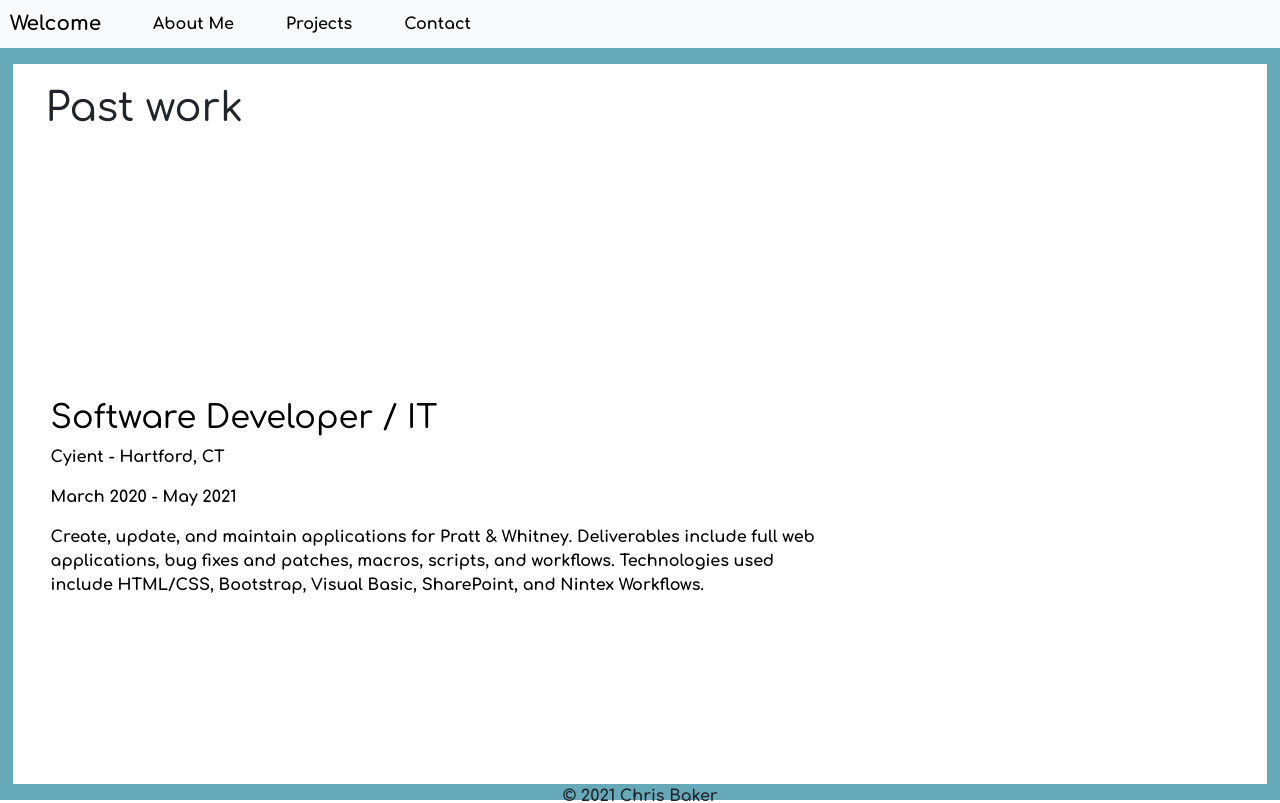
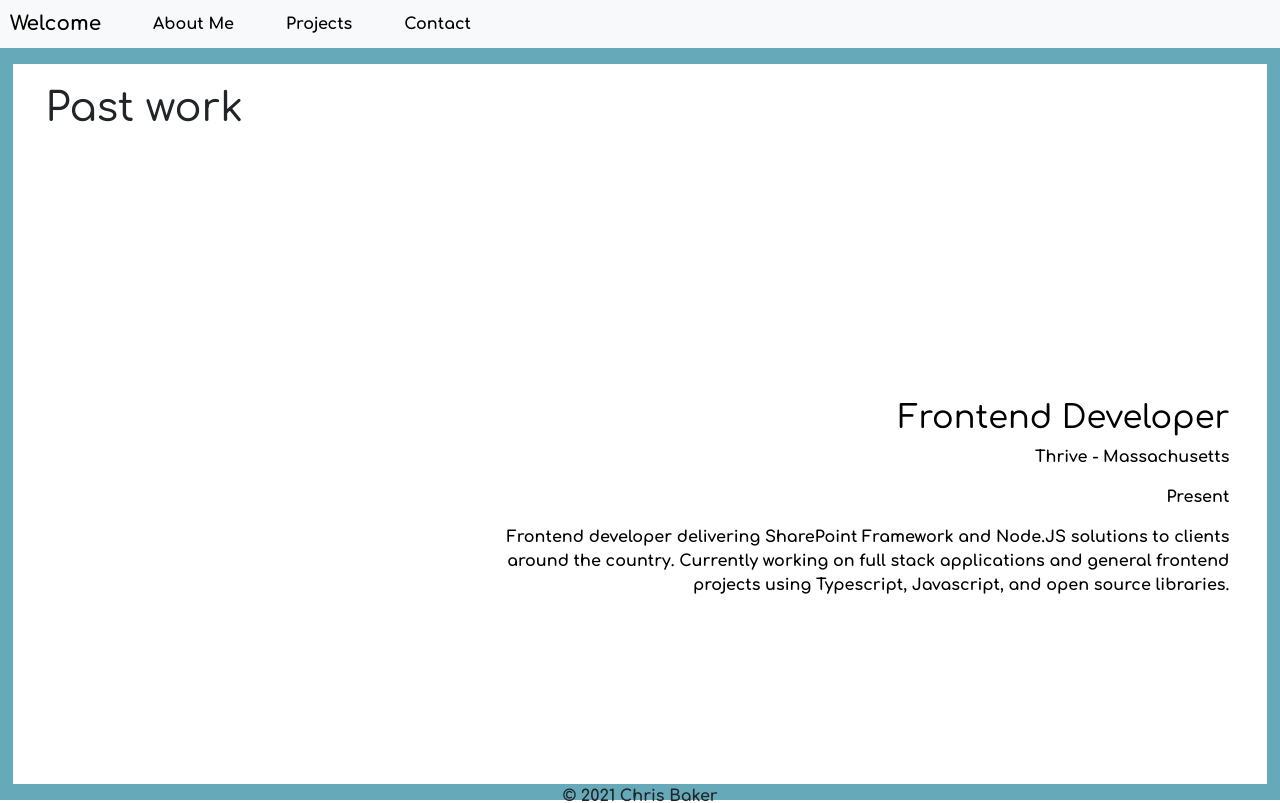
Before and after one commit to chrisbakeraugie/chrisbakeraugie.github.io, a React (Create React App) app: page /about in a window 1280 px wide. Shown: the top 803 px of the page. Built offline with nearby package versions, Linux system fonts and the light colour scheme.

Commit message:
Added resume info

```diff
--- a/package.json
+++ b/package.json
@@ -18,7 +18,7 @@
     "react-dom": "^16.14.0",
     "react-is": "^16.13.1",
     "react-router-dom": "^5.2.0",
-    "react-scripts": "4.0.3",
+    "react-scripts": "^5.0.0",
     "styled-components": "^5.3.0"
   },
   "scripts": {
--- a/src/components/AboutMe.js
+++ b/src/components/AboutMe.js
@@ -4,11 +4,6 @@ import styled from "styled-components";
 import StyledAboutCard from "./StyledAboutCard";
 import AOS from "aos";
 import "aos/dist/aos.css";
-// import CardDeck from "react-bootstrap/CardDeck";
-// import InfoCard from "./InfoCard";
-// import { faFreeCodeCamp, faJava, faReact, faJs, faHtml5, faCss3, faNodeJs } from "@fortawesome/free-brands-svg-icons";
-// import { faDatabase, faCode, faChartLine, faLaptopCode, faCircleNotch } from "@fortawesome/free-solid-svg-icons";
-
 
 const AboutMe = () => {
     useEffect(() => {
@@ -18,6 +13,7 @@ const AboutMe = () => {
         });
         AOS.refresh();
       },[]);
+
     const StyledAboutDiv = styled.div`
     position: absolute;
     top:8vh;
@@ -30,6 +26,7 @@ const AboutMe = () => {
         text-align:center;
       }
     `;
+
     const StyledH1 = styled.h1`
     padding: 20px;
     `;
@@ -37,6 +34,15 @@ const AboutMe = () => {
     return (
         <StyledAboutDiv>
             <StyledH1>Past work</StyledH1>
+            <StyledAboutCard
+                dataAOS="fade-left"
+                txtAlgn="right"
+                title="Frontend Developer"
+                subTitle1="Thrive - Massachusetts"
+                subTitle2="Present"
+                desc="Frontend developer delivering SharePoint Framework and Node.JS solutions to clients around the country.
+                Currently working on full stack applications and general frontend projects using Typescript, Javascript, and open source libraries."
+                />
             <StyledAboutCard
                 dataAOS="fade-right"
                 txtAlgn="left"
@@ -78,156 +84,6 @@ const AboutMe = () => {
                 />
         </StyledAboutDiv>
     );
-    /**
-     *
-        <h1>Work Experience</h1>
-        <CardDeck>
-            <InfoCard
-                positionTitle="Software development"
-                positionPlace="Augustana College, Rock Island, IL"
-                positionDates="August 2018 - November 2018"
-                description="Completed an 11 week course developing a program which could be used to track the movement of chickens in a video file,
-                which the psychology department could use to measure chicken responses to stimulation.
-                Delivered program that could track objects on screen and could export the results in the form of Comma Separated Values. Gained experience in:
-                Agile methodology/scrum team framework, Java, and Github."
-            />
-
-            <InfoCard
-                positionTitle="Student, Product Development at John Deere Seeding"
-                positionPlace="John Deere, Moline Illinois"
-                positionDates="November 2017- August 2019"
-                description="Ran experiments, recorded data, and presented that data to improve the efficiency and accuracy of planting machines and crop yields.
-                Additionally supported team by managing weekly meetings, travel, and events,
-                as well as editing and publishing a monthly newsletter documenting achievements of the planting department. "
-            />
-
-        </CardDeck>
-        <br/>
-        <h2>Skills/Technologies</h2>
-            <div id="skills-section">
-                <InfoCard
-                    id="skills-card"
-                    positionTitle="JavaScript"
-                    icon={faJs}
-                    iconStyle={{color: "rgb(235,235,0)", opacity: "1"}}
-                    />
-
-                    <InfoCard
-                        id="skills-card"
-                        positionTitle="Java"
-                        icon={faJava}
-                        iconStyle={{color: "blue", opacity: "0.5"}}
-                        />
-
-
-
-                <InfoCard
-                    id="skills-card"
-                    positionTitle="React.JS"
-                    icon={faReact}
-                    iconStyle={{color: "teal", opacity: "0.5"}}
-                    />
-
-                <InfoCard
-                    id="skills-card"
-                    positionTitle="Node.JS"
-                    icon={faNodeJs}
-                    iconStyle={{color: "green", opacity: "0.5"}}
-                    />
-
-                <InfoCard
-                    id="skills-card"
-                    positionTitle="HTML"
-                    icon={faHtml5}
-                    iconStyle={{color: "orange", opacity: "0.5"}}
-                    />
-
-                <InfoCard
-                    id="skills-card"
-                    positionTitle="CSS"
-                    icon={faCss3}
-                    iconStyle={{color: "blue", opacity: "0.5"}}
-                    />
-
-                <InfoCard
-                    id="skills-card"
-                    positionTitle="D3.JS"
-                    icon={faChartLine}
-                    iconStyle={{color: "red", opacity: "0.5"}}
-                    />
-
-                <InfoCard
-                    id="skills-card"
-                    positionTitle="MongoDB"
-                    icon={faDatabase}
-                    iconStyle={{color: "green", opacity: "0.5"}}
-                    />
-
-                <InfoCard
-                    id="skills-card"
-                    positionTitle="Visual Studio Code"
-                    icon={faLaptopCode}
-                    iconStyle={{color: "darkblue", opacity: "0.8"}}
-                    />
-
-                <InfoCard
-                    id="skills-card"
-                    positionTitle="Eclipse"
-                    icon={faCircleNotch}
-                    iconStyle={{color: "blue", opacity: "0.5"}}
-                    />
-
-                <InfoCard
-                    id="skills-card"
-                    positionTitle="Express.JS"
-                    icon={faCode}
-                    iconStyle={{color: "red", opacity: "0.5"}}
-                    />
-            </div>
-        <br/>
-        <h2>Education</h2>
-            <CardDeck>
-
-                <InfoCard
-                    id="school"
-                    positionTitle="BA Engineering Physics - Class of 2019"
-                    positionPlace="Augustana College"
-                    positionDates="2014-2019"
-
-                />
-
-                <InfoCard
-                    positionTitle="Free Code Camp"
-                    positionDates="June 2019 - Present"
-                    description="Logged over 1000 hours in full stack development courses,
-                    ranging from basic HTML/CSS through JavaScript and into databases and APIs.
-                    Used courses to create multiple websites and continually develop skills in programming.
-                    Scheduled to complete the full stack courses May 2020."
-                    icon={faFreeCodeCamp}
-                />
-
-                <InfoCard
-                    positionTitle="Editor, Opinions Section"
-                    positionPlace="Augustana Observer Newspaper"
-                    positionDates="May 2016 – November 2017"
-                    description="Led a team of five writers to produce opinions articles for the college newspaper.
-                    Conducted weekly meetings to organize and assign work. Produced articles, created ideas for writers,
-                    and published work in a peer-reviewed environment. "
-
-                />
-
-                <InfoCard
-                    positionTitle="Student Investment Fund Member"
-                    positionPlace="Augustana College"
-                    positionDates="September 2016 - November 2017"
-                    description="Worked with a team of students to advise college on investments.
-                    Met twice a week to present companies and ideas to other investors.
-                    Spent time learning about business and finance to make successful investments. "
-
-                />
-            </CardDeck>
-
-     */
 }
 
 export default AboutMe;
```
Also changed, not shown: 1 other file (tests, documents, lock files or other folders).
